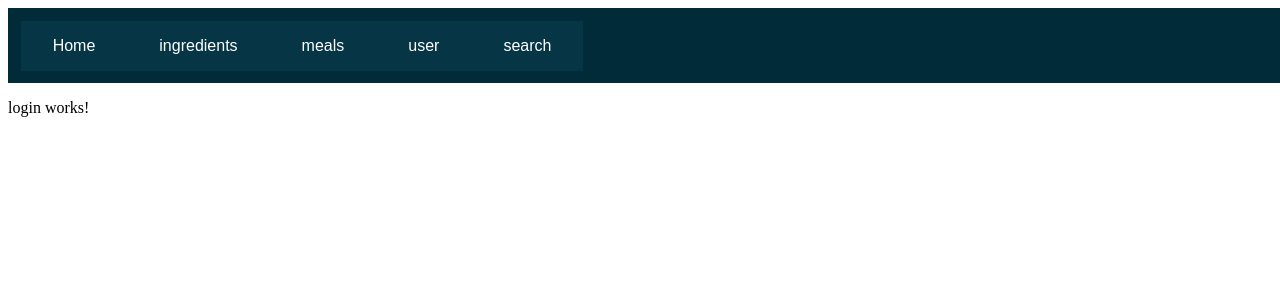
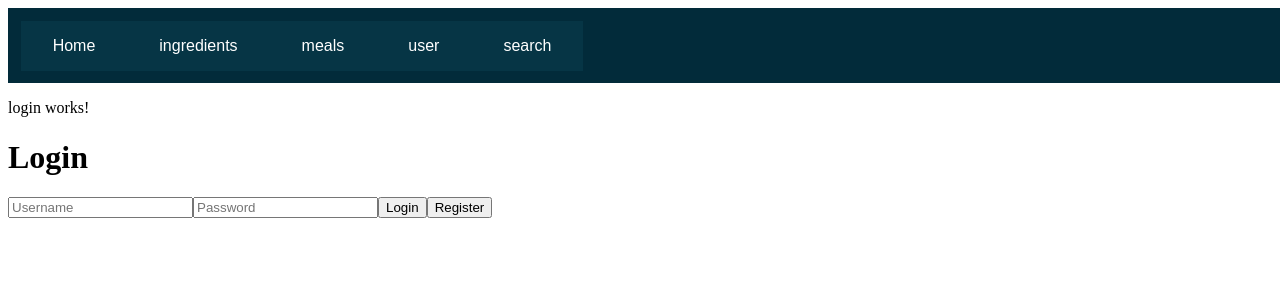
Before and after one commit to Banderas13/koolyhealth, an Angular app: page /login in a window 1280 px wide. Shown: the top 300 px of the page. Built offline with nearby package versions, Linux system fonts and the light colour scheme.

Commit message:
Added basic log in template & Login function/logic (saving the token to the local storage)

```diff
--- a/src/app/login/login.component.html
+++ b/src/app/login/login.component.html
@@ -1 +1,13 @@
 <p>login works!</p>
+
+<div  class="container">
+	<div  class="row">
+		<div  class="col-md-12">
+			<h1>Login</h1>
+			<input  class="form-control"  type="text"  [(ngModel)]="username"  placeholder="Username">
+			<input  class="form-control"  type="password"  [(ngModel)]="password"  placeholder="Password">
+			<button  (click)="onSubmit()"  type="submit">Login</button>
+            <button routerLink="/registration">Register</button>
+		</div>
+	</div>
+</div>
--- a/src/app/login/login.component.ts
+++ b/src/app/login/login.component.ts
@@ -1,11 +1,38 @@
 import { Component } from '@angular/core';
+import { UserService } from '../shared/user.service';
+import { FormsModule } from '@angular/forms';
+import { Router, RouterLink } from '@angular/router';
 
 @Component({
   selector: 'app-login',
-  imports: [],
+  standalone: true,
+  imports: [ FormsModule, RouterLink],
+  providers: [ UserService],
   templateUrl: './login.component.html',
   styleUrl: './login.component.css'
 })
 export class LoginComponent {
+  username!: string;
+  password!: string;
 
+  constructor(
+    private UserService: UserService,
+    private router: Router
+  ) {}
+
+  async onSubmit() {
+    const token = await this.UserService.login(this.username, this.password);
+    if (token) {
+      localStorage.setItem('token', token);
+
+      // Get the redirect URL from localStorage
+      const redirectUrl = localStorage.getItem('redirectUrl') || '/';
+      localStorage.removeItem('redirectUrl'); // Clean up
+
+      // Navigate to the protected route or home
+      this.router.navigate([redirectUrl]);
+    } else {
+      alert('Invalid username or password');
+    }
+  }
 }
```
